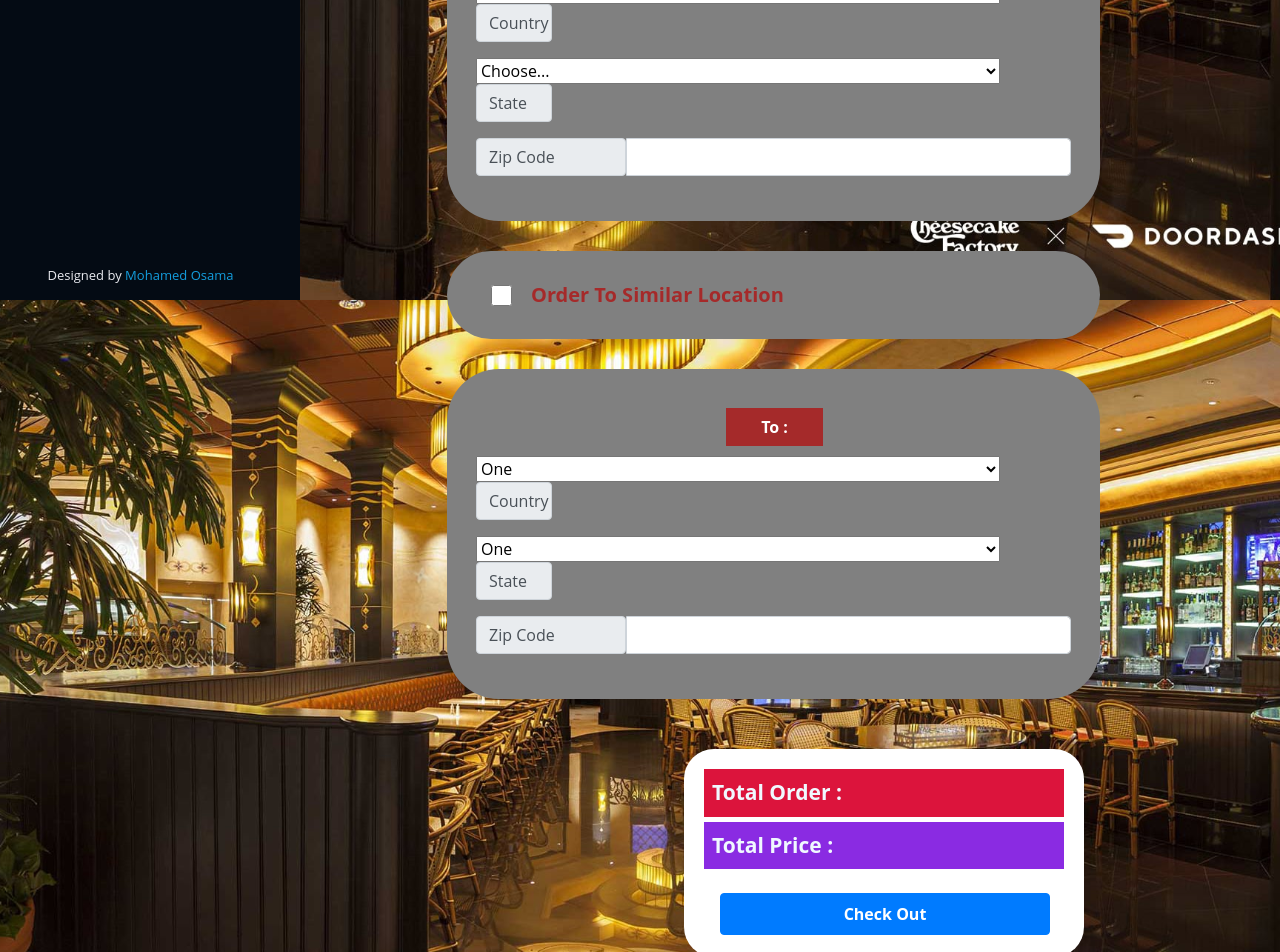
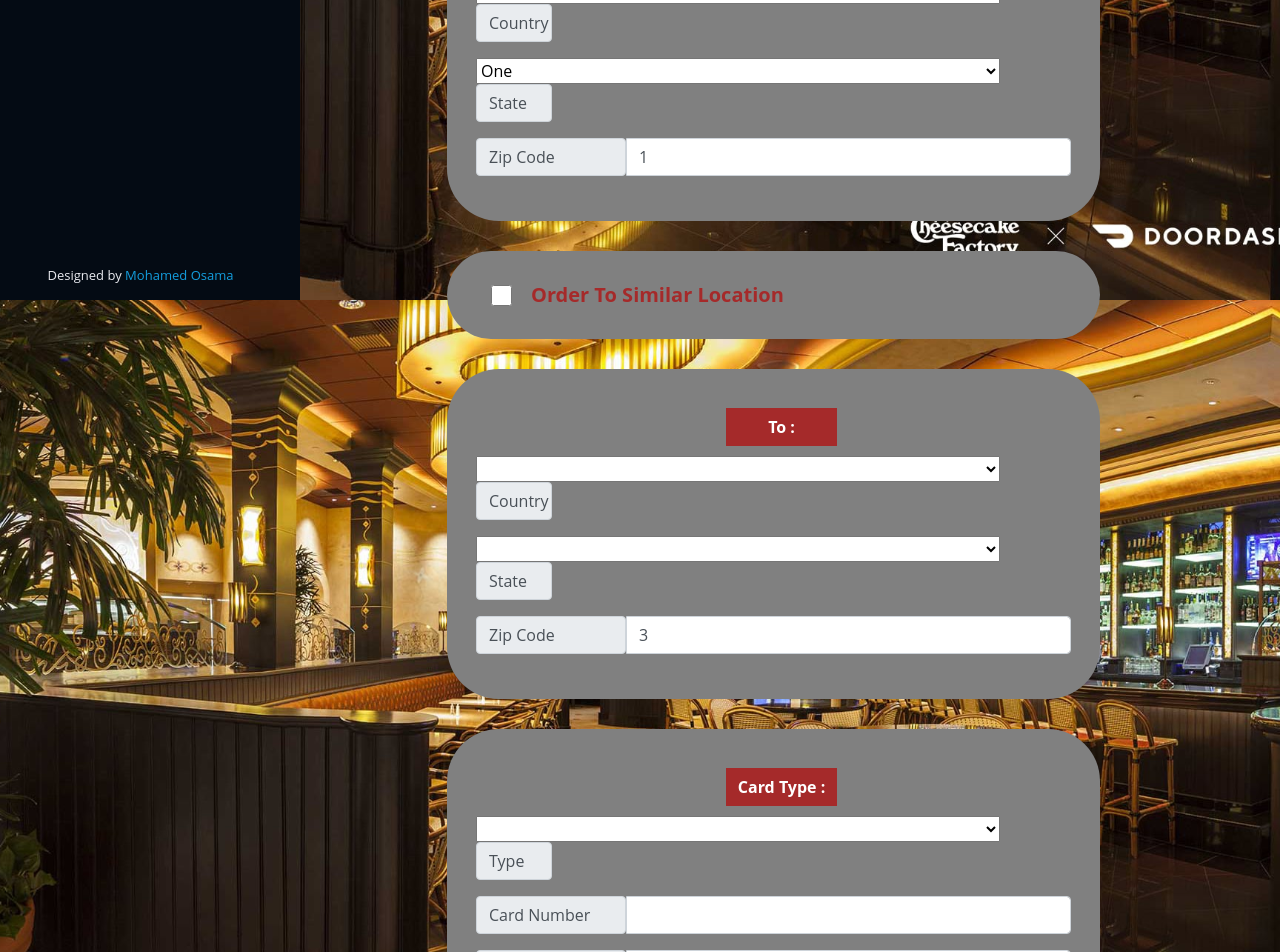
Before and after one commit to mosama2050/Restaurant, an Angular app in the folder Front-End/: page /checkout in a window 1280 px wide. Shown: the part 500-1452 px from the top of the page. Built offline with nearby package versions, Linux system fonts and the light colour scheme; no server answers.

Commit message:
credit Card section  #28

```diff
--- a/Front-End/src/app/app.module.ts
+++ b/Front-End/src/app/app.module.ts
@@ -13,6 +13,7 @@ import {NgbPaginationModule} from '@ng-bootstrap/ng-bootstrap';
 import { CardStatusComponent } from './componants/card-status/card-status.component';
 import { PurchasesComponent } from './componants/purchases/purchases.component';
 import { CheckOutComponent } from './componants/check-out/check-out.component';
+import {ReactiveFormsModule} from '@angular/forms';
 
 
 // http://localhost:4200/
@@ -53,6 +54,7 @@ const routes: Routes = [
     BrowserModule,
     HttpClientModule,
     NgbPaginationModule,
+    ReactiveFormsModule,
     // NgModule
   ],
   providers: [
--- a/Front-End/src/app/componants/check-out/check-out.component.css
+++ b/Front-End/src/app/componants/check-out/check-out.component.css
@@ -20,7 +20,7 @@ select {
   background-color: brown;
   padding: 7px;
   color: white;
-  width: 97px;
+  width: 111px;
   text-align: center;
   margin: 10px 42%;
 }
--- a/Front-End/src/app/componants/check-out/check-out.component.html
+++ b/Front-End/src/app/componants/check-out/check-out.component.html
@@ -1,13 +1,13 @@
-<div class="row">
-  <div class="col-md-8 myorder data">
+<div class="row" [formGroup]="checkoutParentGroup">
+  <div formGroupName="data" class="col-md-8 myorder data">
     <label class="myla">Your Data</label>
     <div class="input-group mb-3">
       <span class="input-group-text igt" >Full Name</span>
-      <input type="text" class="form-control" placeholder="Full Name" aria-label="Username" aria-describedby="basic-addon1">
+      <input formControlName="fullName" type="text" class="form-control" placeholder="Full Name" aria-label="Username" aria-describedby="basic-addon1">
     </div>
     <div class="input-group mb-3">
       <span class="input-group-text igt" >Email </span>
-      <input type="text" class="form-control" placeholder="Email" aria-label="Username" aria-describedby="basic-addon1">
+      <input formControlName="gmail" type="text" class="form-control" placeholder="Email" aria-label="Username" aria-describedby="basic-addon1">
     </div>
 
 <!--    <div class="input-group mb-3">-->
@@ -17,16 +17,16 @@
 
     <div class="input-group mb-3">
       <span class="input-group-text igt">Phone Number</span>
-      <input type="text" class="form-control"  aria-describedby="basic-addon3" placeholder="0100100100">
+      <input formControlName="phone" type="text" class="form-control"  aria-describedby="basic-addon3" placeholder="0100100100">
     </div>
 
   </div>
 
 
-  <div class="col-md-8 myorder data">
+  <div formGroupName="fromPerson" class="col-md-8 myorder data">
     <label class="myla">From : </label>
     <div class="input-group mb-3">
-      <select class="form-select">
+      <select ormControlName="country" class="form-select">
         <option selected>Choose...</option>
         <option value="1">One</option>
         <option value="2">Two</option>
@@ -35,7 +35,7 @@
       <label class="input-group-text myin" for="inputGroupSelect02">Country</label>
     </div>
     <div class="input-group mb-3">
-      <select class="form-select" id="inputGroupSelect02">
+      <select formControlName="state" class="form-select" id="inputGroupSelect02">
         <option selected>Choose...</option>
         <option value="1">One</option>
         <option value="2">Two</option>
@@ -45,7 +45,7 @@
     </div>
     <div class="input-group mb-3">
       <span class="input-group-text igt ">Zip Code</span>
-      <input type="text" class="form-control" id="basic-url" aria-describedby="basic-addon3">
+      <input formControlName="zipCode" type="text" class="form-control" id="basic-url" aria-describedby="basic-addon3">
     </div>
 
   </div>
@@ -57,10 +57,10 @@
 
   </div>
 
-  <div class="col-md-8 myorder data">
+  <div formGroupName="toPerson" class="col-md-8 myorder data">
     <label class="myla">To :</label>
     <div class="input-group mb-3">
-      <select class="form-select">
+      <select formControlName="country" class="form-select">
         <option value="1">One</option>
         <option value="2">Two</option>
         <option value="3">Three</option>
@@ -68,7 +68,7 @@
       <label class="input-group-text myin" for="inputGroupSelect02">Country</label>
     </div>
     <div class="input-group mb-3">
-      <select class="form-select" >
+      <select formControlName="state" class="form-select" >
         <option value="1">One</option>
         <option value="2">Two</option>
         <option value="3">Three</option>
@@ -77,14 +77,35 @@
     </div>
     <div class="input-group mb-3">
       <span class="input-group-text igt" id="basic-addon3">Zip Code</span>
-      <input type="text" class="form-control" aria-describedby="basic-addon3">
+      <input formControlName="zipCode" type="text" class="form-control" aria-describedby="basic-addon3">
+    </div>
+
+  </div>
+  <div formGroupName="creditCard" class="col-md-8 myorder data">
+    <label class="myla">Card Type :</label>
+    <div class="input-group mb-3">
+      <select formControlName="cardType" class="form-select">
+        <option value="1">Visa</option>
+        <option value="2">Card</option>
+      </select>
+      <label class="input-group-text myin" for="inputGroupSelect02">Type</label>
+    </div>
+    <div class="input-group mb-3">
+      <span class="input-group-text igt" >Card Number</span>
+      <input formControlName="cardNumber" type="text" class="form-control" aria-describedby="basic-addon3">
+    </div>
+
+    <div class="input-group mb-3">
+      <label class="input-group-text igt" for="inputGroupSelect02">Code</label>
+      <input formControlName="code" type="text" class="form-control" aria-describedby="basic-addon3">
+
     </div>
 
   </div>
 
 </div>
 <div class="check-out">
-  <div class="size">Total Order : </div>
-  <div class="totalprice">Total Price : </div>
-  <button type="button" class="btn btn-primary done">Check Out</button>
+  <div class="size">Total Order : {{totalOrder}}</div>
+  <div class="totalprice">Total Price : {{totalPrice | currency: 'USD'}}</div>
+  <button type="button" class="btn btn-primary done">Confirm</button>
 </div>
--- a/Front-End/src/app/componants/check-out/check-out.component.ts
+++ b/Front-End/src/app/componants/check-out/check-out.component.ts
@@ -1,4 +1,6 @@
 import { Component, OnInit } from '@angular/core';
+import {FormBuilder, FormGroup} from '@angular/forms';
+import {CartServiceService} from '../../service/cart-service.service';
 
 @Component({
   selector: 'app-check-out',
@@ -7,9 +9,57 @@ import { Component, OnInit } from '@angular/core';
 })
 export class CheckOutComponent implements OnInit {
 
-  constructor() { }
+  checkoutParentGroup : FormGroup;
+  totalOrder: number = 0;
+  totalPrice: number = 0;
+  constructor(private cart: CartServiceService,private  formChildGroup : FormBuilder) { }
 
   ngOnInit(): void {
+    this.myForm()
+    this.getTotals()
+    this.cart.calculateTotals()
   }
 
+  getTotals(){
+    this.cart.totalOrders.subscribe(
+      data => {
+        this.totalOrder = data
+      }
+    )
+    this.cart.totalPrice.subscribe(
+      data => {
+        this.totalPrice = data
+      }
+    )
+  }
+
+
+  private myForm() {
+    this.checkoutParentGroup = this.formChildGroup.group({
+        data : this.formChildGroup.group({
+          fullName: [''],
+          gmail: [''],
+          phone: ['']
+        }),
+
+        fromPerson: this.formChildGroup.group({
+          country: ['1'],
+          state: ['1'],
+          zipCode: ['1']
+        }),
+        toPerson: this.formChildGroup.group({
+          country: [''],
+          state: [''],
+          zipCode: ['3']
+        }),
+        creditCard: this.formChildGroup.group({
+          cardType: ['Visa'],
+          cardNumber: [''],
+          code: ['']
+        })
+
+      }
+    )
+
+  }
 }
```
